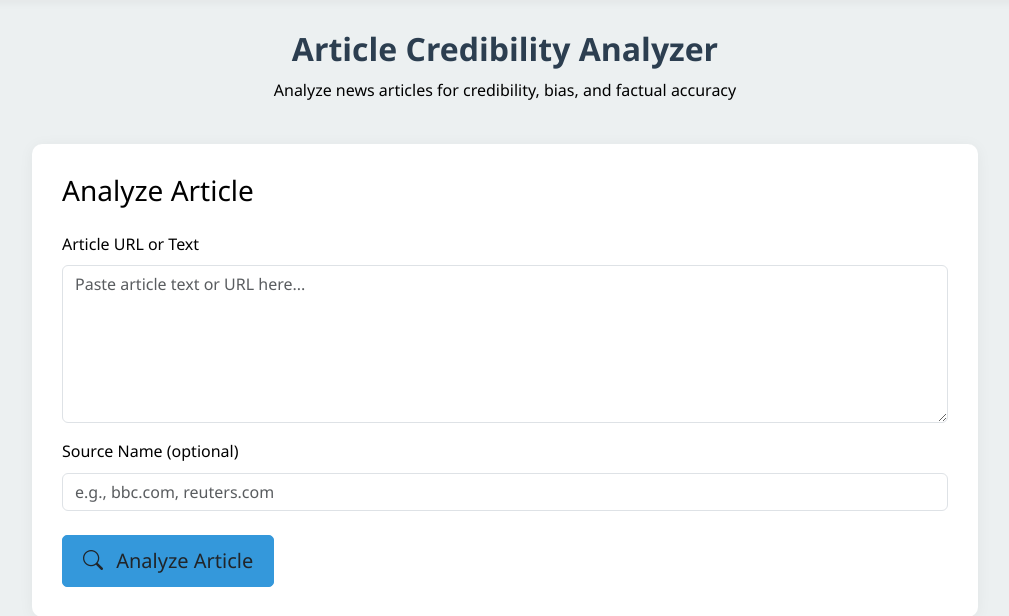
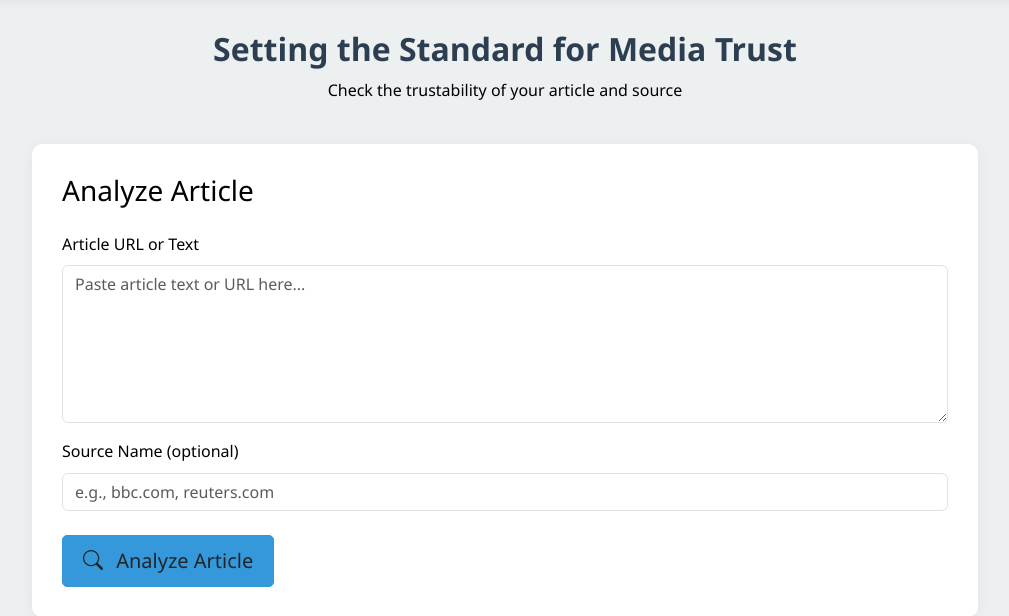
Before and after one commit to credibility-index/credibility-index, a Flask app: page / in a window 1280 px wide. Shown: the part 72-688 px from the top of the page, without its empty margins (135-1144 px from the left). Run offline with Flask 3, Linux system fonts and the light colour scheme; some libraries are stand-ins or nearby versions.

Commit message:
Update index.html

```diff
--- a/templates/index.html
+++ b/templates/index.html
@@ -170,8 +170,8 @@
 
     <div class="container main-container">
         <div class="page-title">
-            <h1 class="main-heading">Article Credibility Analyzer</h1>
-            <p class="subheading">Analyze news articles for credibility, bias, and factual accuracy</p>
+            <h1 class="main-heading">Setting the Standard for Media Trust</h1>
+            <p class="subheading">Check the trustability of your article and source</p>
         </div>
 
         <div class="row justify-content-center">
```
